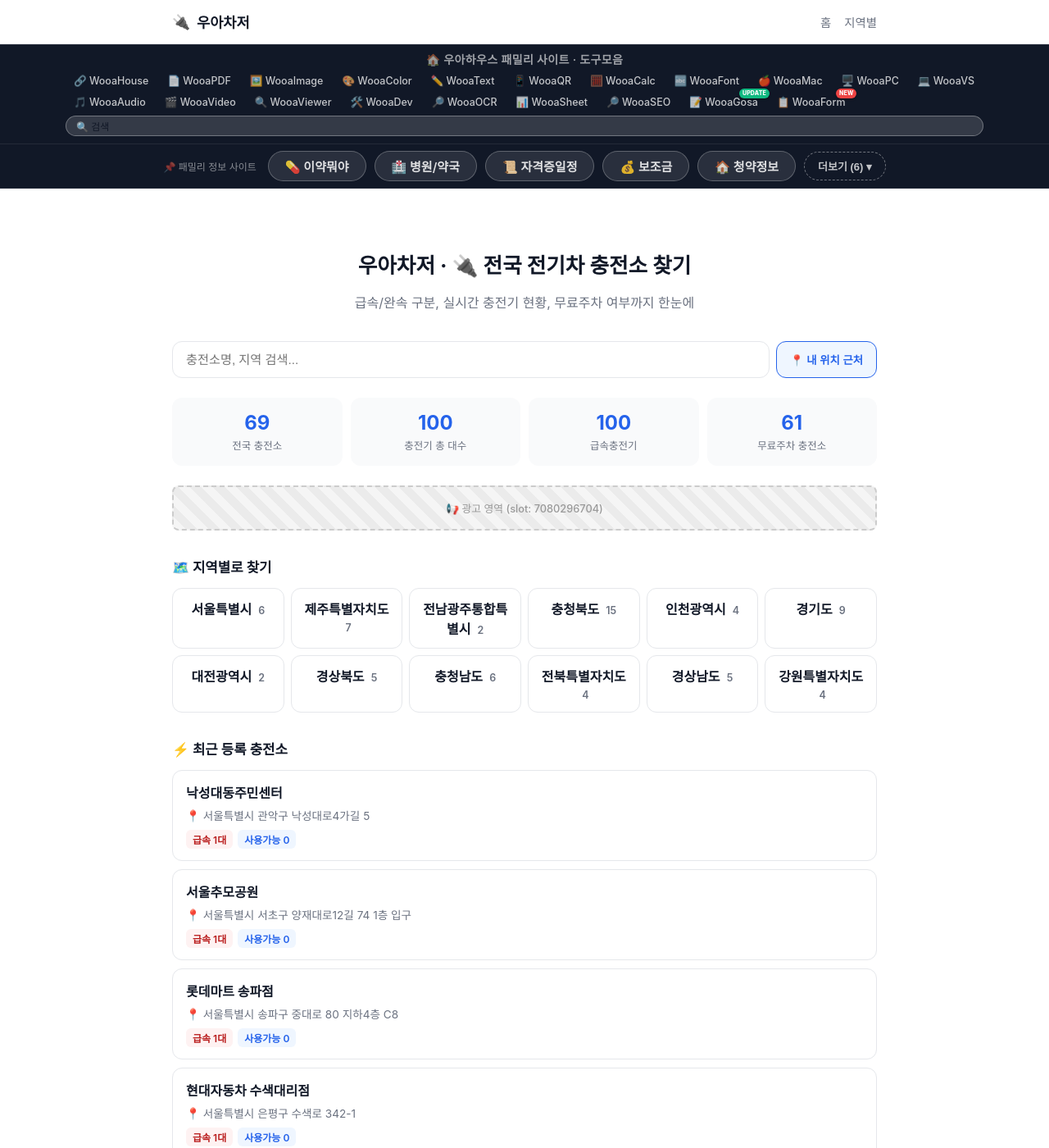
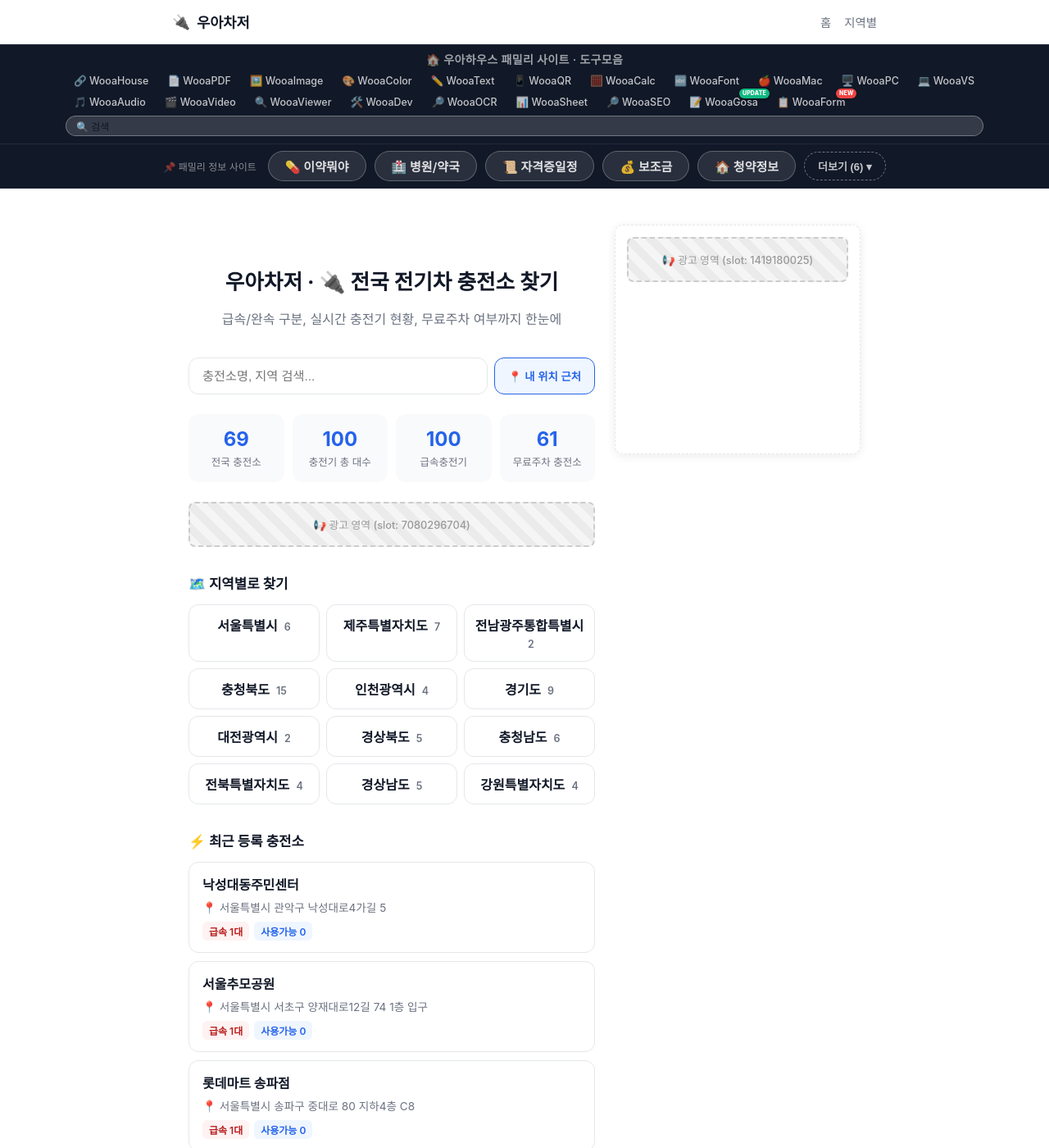
Before and after one commit to ingmaster83-code/wooacharge, a Jekyll site: the page built from index.html, in a window 1280 px wide and 1400 px high. Shown: the whole window at 82% size. Built offline with Jekyll 4.4.1, drawn with Linux system fonts in a browser that asks for light colours; some web fonts are replaced; comment, search, counter and statistics services are not loaded.

Commit message:
Add sidebar ad (tool-sidebar) to layouts and region index pages that lacked it
Co-Authored-By: Claude Sonnet 5.5 <noreply@anthropic.com>

```diff
--- a/_layouts/charger.html
+++ b/_layouts/charger.html
@@ -2,6 +2,8 @@
 layout: default
 ---
 
+<div class="page-with-sidebar" style="margin-top:20px;">
+<div class="side-main">
 <div class="charger-page">
 
   <nav class="breadcrumb">
@@ -111,6 +113,9 @@ layout: default
   </script>
 
 </div>
+</div>
+<aside class="tool-sidebar"></aside>
+</div>
 
 <script>
   const STATION_ID = {{ page.station_id | jsonify }};
--- a/_layouts/default.html
+++ b/_layouts/default.html
@@ -52,6 +52,7 @@
 <main class="site-main">
   {{ content }}
 </main>
+<script src="{{ '/assets/js/wooa-sidebar.js' | relative_url }}"></script>
 
 <footer class="site-footer">
   <div class="footer-inner">
--- a/_layouts/region.html
+++ b/_layouts/region.html
@@ -2,6 +2,8 @@
 layout: default
 ---
 
+<div class="page-with-sidebar" style="margin-top:20px;">
+<div class="side-main">
 <div class="region-page">
 
   <nav class="breadcrumb">
@@ -65,3 +67,6 @@ layout: default
   </div>
 
 </div>
+</div>
+<aside class="tool-sidebar"></aside>
+</div>
--- a/assets/css/main.css
+++ b/assets/css/main.css
@@ -181,3 +181,14 @@ a { text-decoration: none; color: inherit; }
   background: #F1F5F9; border: 1px dashed #CBD5E1; border-radius: 6px;
   color: #94A3B8; font-size: .82rem; padding: 14px; text-align: center;
 }
+
+/* ===== Sticky Sidebar Ad ===== */
+.page-with-sidebar { max-width: 1160px; margin: 0 auto; padding: 0 20px; display: grid; grid-template-columns: 1fr 300px; gap: 24px; align-items: start; }
+.tool-sidebar { position: sticky; top: 76px; }
+.ad-card { background: #fff; border-radius: 10px; box-shadow: 0 2px 12px rgba(0,0,0,.08); border: 1.5px dashed #e5e7eb; padding: 14px; display: flex; flex-direction: column; align-items: center; min-height: 280px; margin-bottom: 16px; }
+@media (max-width: 1024px) { .page-with-sidebar { grid-template-columns: 1fr; } .tool-sidebar { display: none; } }
+
+/* 사이드바 래퍼 안의 본문 블록은 열 너비에 맞춘다 */
+.page-with-sidebar > .side-main { min-width: 0; }
+.page-with-sidebar > .side-main > * { max-width: none; margin-left: 0; margin-right: 0; }
+.page-with-sidebar > .side-main > .section { padding-left: 0; padding-right: 0; }
--- /dev/null
+++ b/assets/js/wooa-sidebar.js
@@ -0,0 +1,41 @@
+/**
+ * wooa-sidebar.js (KO)
+ * tool-sidebar / index-sidebar: AdSense(1419180025)
+ * 도구 페이지 인콘텐츠 광고는 wooahouse-originals-tool.js 에서 처리
+ */
+(function () {
+  function init() {
+    var t = document.querySelector('.tool-sidebar') || document.querySelector('.index-sidebar');
+    if (!t || t.children.length > 0) return;
+
+    function mkCard(extraStyle) {
+      var d = document.createElement('div');
+      d.className = 'ad-card';
+      if (extraStyle) d.style.cssText = extraStyle;
+      return d;
+    }
+
+    function mkIns(slot) {
+      var ins = document.createElement('ins');
+      ins.className = 'adsbygoogle';
+      ins.style.cssText = 'display:block;width:100%';
+      ins.setAttribute('data-ad-client', 'ca-pub-6464921081676309');
+      ins.setAttribute('data-ad-slot', slot);
+      ins.setAttribute('data-ad-format', 'auto');
+      ins.setAttribute('data-full-width-responsive', 'true');
+      return ins;
+    }
+
+    // ── AdSense 1 ──────────────────────────────────────────
+    var card1 = mkCard();
+    card1.appendChild(mkIns('1419180025'));
+    t.appendChild(card1);
+    (window.adsbygoogle = window.adsbygoogle || []).push({});
+  }
+
+  if (document.readyState === 'loading') {
+    document.addEventListener('DOMContentLoaded', init);
+  } else {
+    init();
+  }
+})();
--- a/index.html
+++ b/index.html
@@ -3,6 +3,8 @@ layout: default
 description: 전국 전기차 충전소 위치와 실시간 충전기 상태(급속/완속)를 한눈에 확인하세요. 내 위치 근처 충전소도 바로 찾을 수 있습니다.
 ---
 
+<div class="page-with-sidebar" style="margin-top:20px;">
+<div class="side-main">
 <div class="home-page">
 
   <div class="home-hero">
@@ -77,6 +79,9 @@ description: 전국 전기차 충전소 위치와 실시간 충전기 상태(급
   </div>
 
 </div>
+</div>
+<aside class="tool-sidebar"></aside>
+</div>
 
 <script src="https://cdn.jsdelivr.net/npm/fuse.js@7/dist/fuse.min.js"></script>
 <script src="{{ '/assets/js/main.js' | relative_url }}"></script>
```
